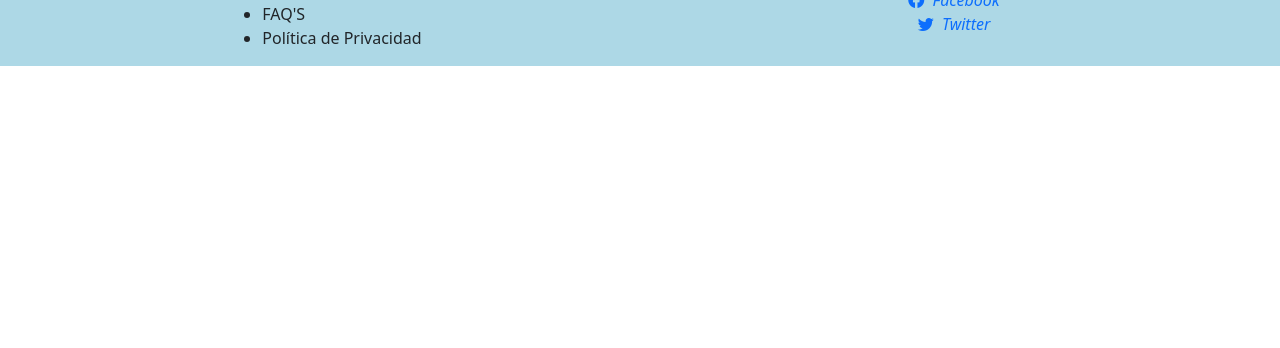
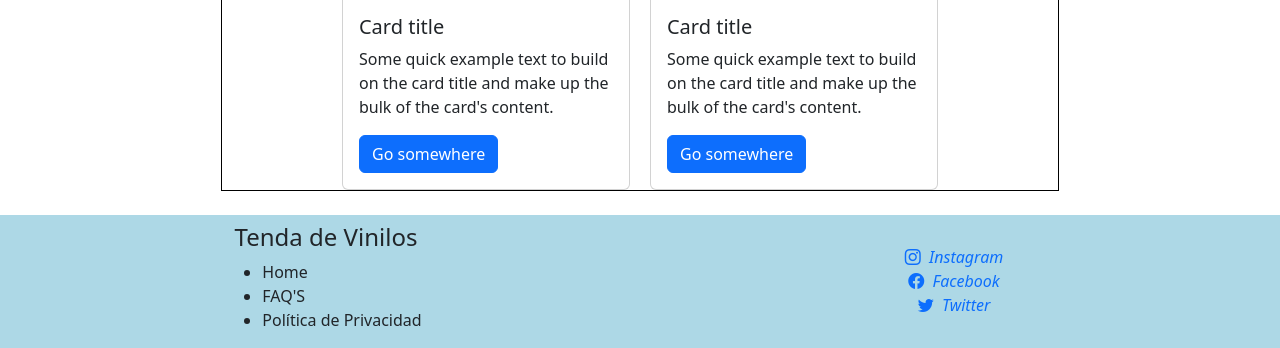
Before and after one commit to jordi-gp/09-jordi-symfony, a Symfony app: template templates/default.html.twig in a window 1280 px wide. Shown: the part 734-1082 px from the top of the page. Before the commit the page ends 800 px from the top, so only its background shows below. Run offline with Twig, Linux system fonts and the light colour scheme; the template is opened without the code that fills it, so the values that code supplies are empty; some libraries are stand-ins or nearby versions.

Commit message:
Maquetació página home

```diff
--- a/src/Controller/DefaultController.php
+++ b/src/Controller/DefaultController.php
@@ -21,13 +21,11 @@ class DefaultController extends AbstractController
     #[Route('/home', name: 'index')]
     public function index(UsuarioRepository $usuarioRepository): Response
     {
-        $message = "Benvingut a la tenda";
         $usuarios = $usuarioRepository->findOneBy([], ['username' => 'ASC']);
 
         dump($usuarios);
 
         return $this->render('default.html.twig', [
-            'message' => $message,
             #'usuario' => $usuarios,
         ]);
     }
--- a/templates/_footer.html.twig
+++ b/templates/_footer.html.twig
@@ -1,4 +1,4 @@
-<div class="container-fluid d-flex mt-4 col-12" style="background: lightblue; position: absolute; bottom: 0;">
+<div class="container-fluid d-flex mt-4 col-12" style="background: lightblue;">
     <div class="col-6 d-flex flex-column align-items-center justify-content-center">
         <h4 class="mt-2">Tenda de Vinilos</h4>
         <ul>
--- a/templates/_vinil.html.twig
+++ b/templates/_vinil.html.twig
@@ -1,6 +1,30 @@
-
-{% block body %}
-    <div class="col-4">
+<div class="container-fluid d-flex col-12">
+    <div class="col-2"></div>
+    <div class="col-8 d-flex flex-row mt-4 justify-content-center" style="gap: 20px; flex-wrap: wrap; border: 1px solid black;">
+        <div class="card" style="width: 18rem;">
+            <img src="..." class="card-img-top" alt="...">
+            <div class="card-body">
+                <h5 class="card-title">Card title</h5>
+                <p class="card-text">Some quick example text to build on the card title and make up the bulk of the card's content.</p>
+                <a href="#" class="btn btn-primary">Go somewhere</a>
+            </div>
+        </div>
+        <div class="card" style="width: 18rem;">
+            <img src="..." class="card-img-top" alt="...">
+            <div class="card-body">
+                <h5 class="card-title">Card title</h5>
+                <p class="card-text">Some quick example text to build on the card title and make up the bulk of the card's content.</p>
+                <a href="#" class="btn btn-primary">Go somewhere</a>
+            </div>
+        </div>
+        <div class="card" style="width: 18rem;">
+            <img src="..." class="card-img-top" alt="...">
+            <div class="card-body">
+                <h5 class="card-title">Card title</h5>
+                <p class="card-text">Some quick example text to build on the card title and make up the bulk of the card's content.</p>
+                <a href="#" class="btn btn-primary">Go somewhere</a>
+            </div>
+        </div>
         <div class="card" style="width: 18rem;">
             <img src="..." class="card-img-top" alt="...">
             <div class="card-body">
@@ -10,4 +34,5 @@
             </div>
         </div>
     </div>
-{% endblock %}
+    <div class="col-2"></div>
+</div>
--- a/templates/default.html.twig
+++ b/templates/default.html.twig
@@ -20,7 +20,6 @@
     <header>
         {% include '_menu.html.twig' %}
     </header>
-    {{ message }}
     {% include '_vinil.html.twig' %}
     <footer>
         {% include '_footer.html.twig' %}
```
